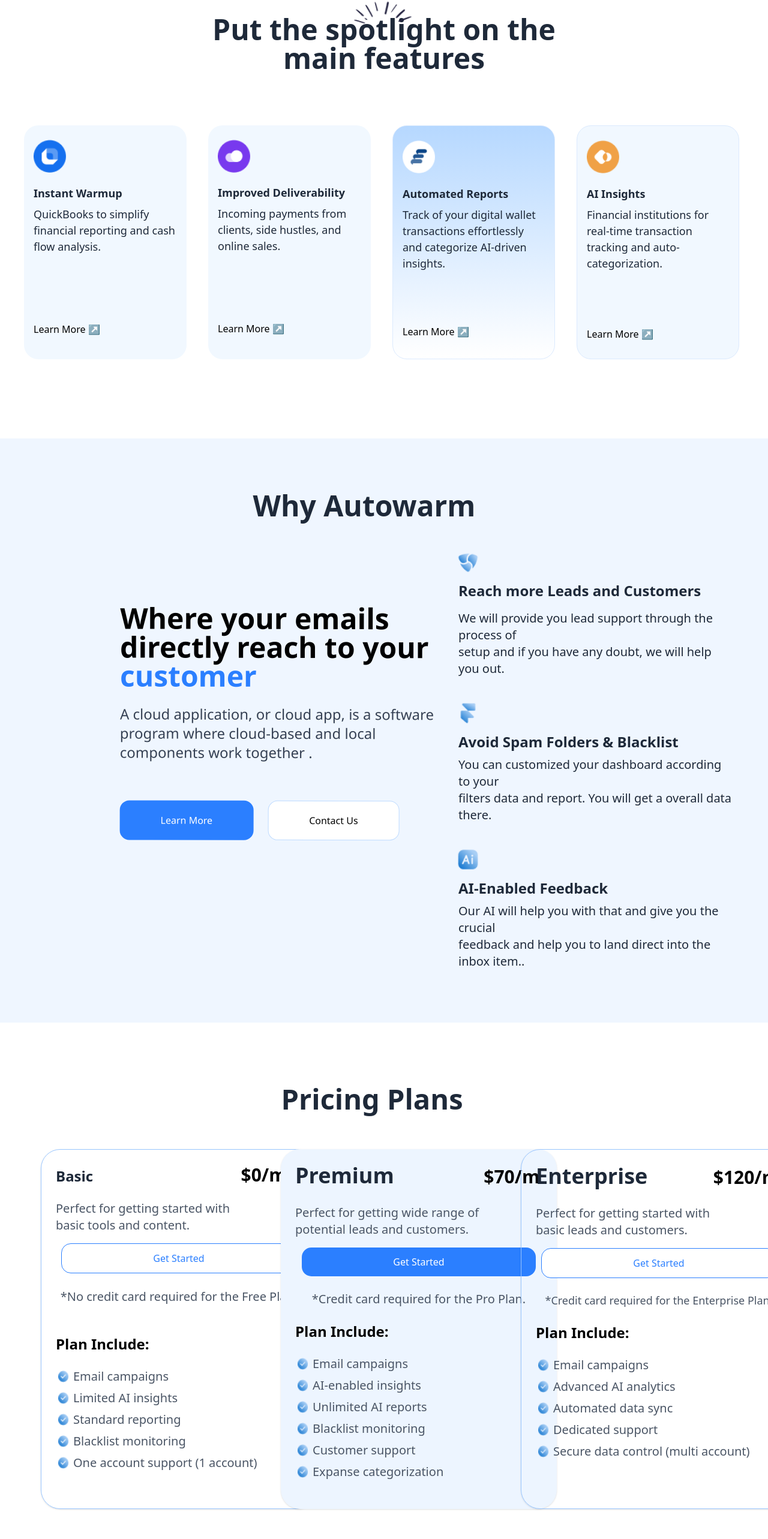
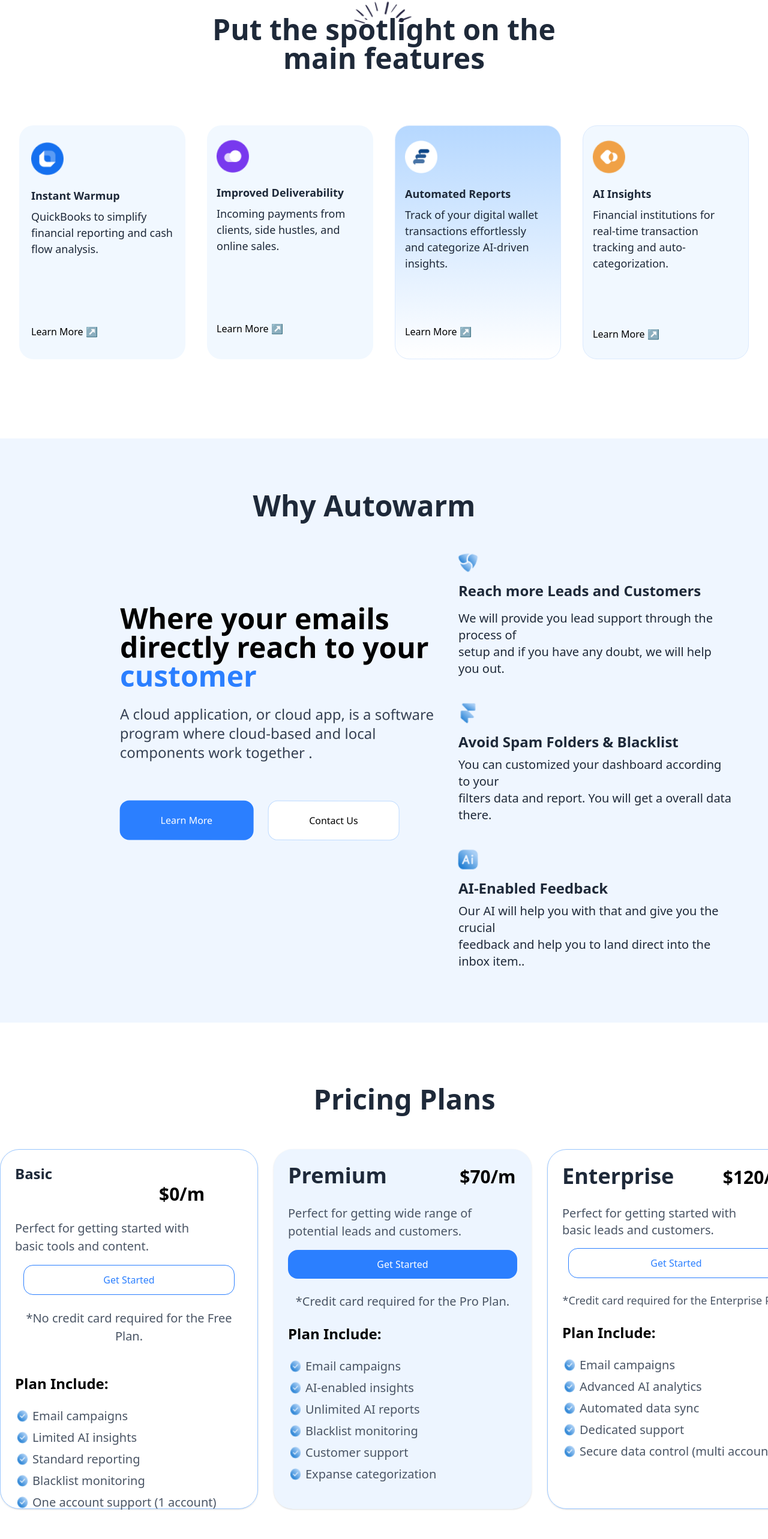
Before and after one commit to CoderGitin/autoware_testfile, a Next.js app: page / in a window 1280 px wide. Shown: the part 885-3451 px from the top of the page at 60% size. Built offline with nearby package versions, Linux system fonts and the light colour scheme.

Commit message:
Update price file 1.0.2

```diff
--- a/src/app/components/price.tsx
+++ b/src/app/components/price.tsx
@@ -16,9 +16,9 @@ export default function PricingPage() {
           Put the spotlight on the
           <p>main features</p>
         </h2>
-        <div className="grid grid-cols-1 md:grid-cols-4 gap-9 px-4 py-12 ml-2 mr-4">
+        <div className="grid grid-cols-1 md:grid-cols-4 gap-9 px-4 py-12">
           {/* Box 1 */}
-          <div className="bg-[#F1F8FF] h-[390px] py-5 px-4 rounded-3xl text-left">
+          <div className="bg-[#F1F8FF] h-[390px] py-6 px-5 rounded-3xl text-left">
             <Image
               src="/images/icon1.png"
               alt="icon1"
@@ -197,14 +197,14 @@ export default function PricingPage() {
         </div>
       </section>
       {/* Pricing Plans */}
-      <section className="py-13 pr-44 mx-10">
+      <section className="py-13 pr-2 mx-15 ml-0">
         <div className="max-w-7xl mx-auto text-center">
         <h2 className="text-[47px] pl-34 pt-5 mb-12 mt-5 font-semibold ">
           Pricing Plans
         </h2>
-          <div className="grid md:grid-cols-3 gap-58 mx-7 ">
+        <div className="grid md:grid-cols-3 gap-39 mx-0">
           {/* Basic Plan */}
-            <div className="border rounded-4xl p-6 shadow-sm border-[#9BC7FF] transition w-[460px] h-[600px]">
+          <div className="border rounded-4xl p-6 shadow-sm border-[#9BC7FF] transition w-[430px] h-[600px]">
         <h3 className="text-2xl font-bold  mb-2 mr-0 text-left">
         Basic{" "}
         <span className="text-3xl font-bold ml-60 text-black mb-7 text-right">
@@ -212,10 +212,10 @@ export default function PricingPage() {
         </span>
         </h3>
 
-              <p className="text-xl text-gray-600 text-left py-4">
+        <p className="text-[20px] text-gray-600 text-left py-4">
         Perfect for getting started with <br /> basic tools and content.
         </p>
-              <button className="text-blue-500 bg-white px-38 py-3 rounded-2xl font-medium border-1 ">
+        <button className="text-blue-500 bg-white px-33 py-3 rounded-2xl font-medium border-1 ">
         Get Started
         </button>
         <p className="text-[20px] text-gray-600 py-6">
@@ -250,19 +250,19 @@ export default function PricingPage() {
           </div>
 
           {/* Premium Plan */}
-            <div className=" rounded-4xl p-6 shadow-sm  border-[#9BC7FF] bg-[#EDF5FF] w-[460px] h-[600px]">
+          <div className="rounded-4xl p-6 shadow-sm border-[#9BC7FF] bg-[#EDF5FF] w-[430px] h-[600px]">
         <h3 className="text-4xl font-bold mb-2 text-left">
         Premium{" "}
-                <span className="text-3xl font-bold text-black mb-4 text-right ml-35 ">
+        <span className="text-3xl font-bold text-black mb-4 text-right pl-28 ">
         $70/m
         </span>
         </h3>
 
-              <p className="text-xl text-gray-600 mt-3 text-left py-4">
+        <p className="text-[20px] text-gray-600 mt-3 text-left py-4">
         Perfect for getting wide range of <br />
         potential leads and customers.
         </p>
-              <button className="bg-blue-500 text-white px-38 py-3 rounded-2xl font-medium ">
+        <button className="bg-blue-500 text-white px-37 py-3 rounded-2xl font-medium ">
         Get Started
         </button>
         <p className="text-xl text-gray-600 my-6">
@@ -298,10 +298,10 @@ export default function PricingPage() {
           </div>
 
           {/* Enterprise Plan */}
-            <div className="border rounded-4xl p-6 shadow-sm border-[#9BC7FF] transition w-[460px] h-[600px]">
+          <div className="border rounded-4xl p-6 shadow-sm border-[#9BC7FF] transition w-[430px] h-[600px]">
         <h3 className="text-4xl font-bold mb-2 text-left ">
         Enterprise{" "}
-                <span className="text-3xl font-bold text-black mb-4 text-right pl-25">
+        <span className="text-3xl font-bold text-black mb-4 text-right pl-18">
         $120/m
         </span>
         </h3>
@@ -311,7 +311,7 @@ export default function PricingPage() {
         basic leads and customers.
         </p>
 
-              <button className="text-blue-500 bg-white px-38 py-3 rounded-2xl font-medium border-1 ">
+        <button className="text-blue-500 bg-white px-34 py-3 rounded-2xl font-medium border-1 ">
         Get Started
         </button>
         <p className="text-[18px] text-gray-600 my-6">
```
Lines whose indentation alone changed are shown as unchanged.
